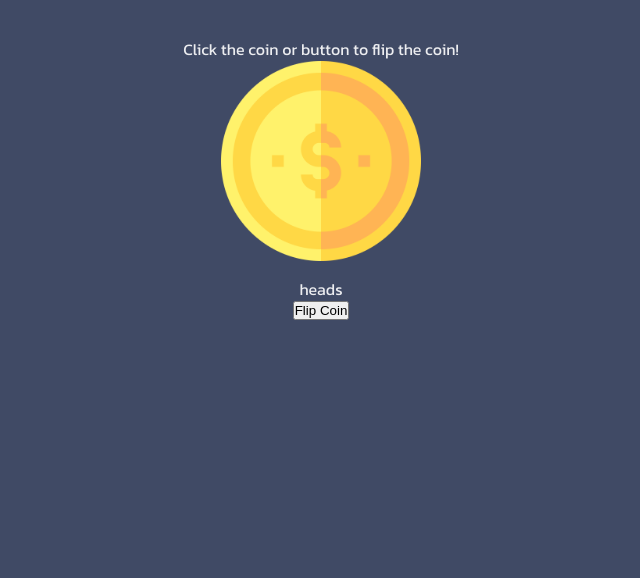
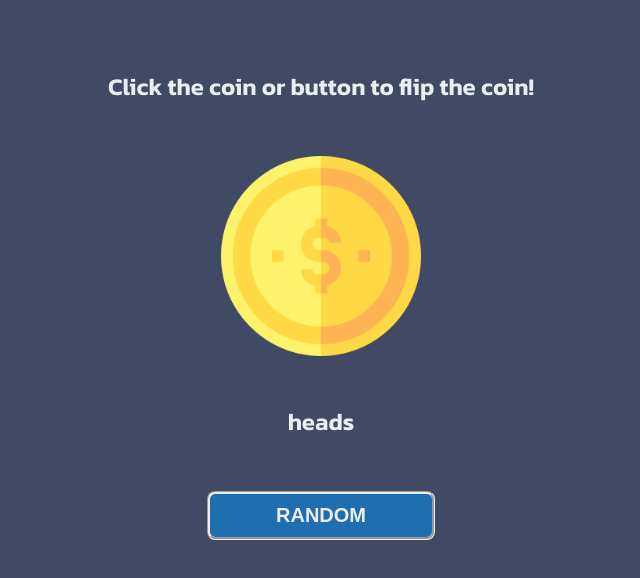
Before and after one commit to Codeable-Fundamentals/flip-coin-proyect, a website: page src/index.html in a window 1280 px wide. Shown: the part 138-716 px from the top of the page, without its empty margins (319-959 px from the left). Drawn offline with Linux system fonts and the light colour scheme.

Commit message:
updare html and css

```diff
--- a/src/index.html
+++ b/src/index.html
@@ -5,6 +5,7 @@
     <meta name="viewport" content="width=device-width, initial-scale=1.0" />
     <title>Flip de Coin Project</title>
     <link rel="stylesheet" href="./styles.css" />
+    <script defer src="./index.js"></script>
   </head>
   <body>
     <main>
@@ -18,7 +19,7 @@
       />
       <p class="result" id="result">heads</p>
 
-      <button class="flip-button" id="flip-button">Flip Coin</button>
+      <button class="flip-button" id="flip-button">random</button>
     </main>
   </body>
 </html>
--- /dev/null
+++ b/src/index.js
@@ -0,0 +1,11 @@
+const button = document.getElementById("flip-button");
+
+const result = document.getElementById("result");
+
+function flipTheCoin() {
+  const textResult = Math.random() < 0.5 ? "Heads" : "Tails";
+
+  result.textContent = textResult;
+}
+
+button.addEventListener("click", flipTheCoin);
--- a/src/styles.css
+++ b/src/styles.css
@@ -1,4 +1,10 @@
 @import url("https://fonts.googleapis.com/css2?family=Kanit:ital,wght@0,100;0,200;0,300;0,400;0,500;0,600;0,700;0,800;0,900;1,100;1,200;1,300;1,400;1,500;1,600;1,700;1,800;1,900&display=swap");
+
+:root {
+  --color-primary: #1F6FB0;
+  --color-text: #ecedf0;
+  --color-background: #404a65;
+}
 
 *,
 *::after,
@@ -10,8 +16,8 @@
 
 body {
   font-family: "Kanit", sans-serif;
-  background-color: #404A65;
-  color: #ECEDF0;
+  background-color: var(--color-background);
+  color: var(--color-text);
 }
 
 main {
@@ -19,6 +25,7 @@ main {
   flex-direction: column;
   align-items: center;
   margin: 0px 70px;
+  gap: 2rem;
 }
 .title {
   font-size: 4rem;
@@ -32,3 +39,23 @@ main {
   object-fit: cover;
   margin-bottom: 16px;
 }
+
+.result , .description {
+  font-size: 1.5rem;
+  font-weight: 600;
+  margin-bottom: 20px;
+}
+
+.flip-button {
+  padding: 10px 20px;
+  font-size: 1.25rem;
+  font-weight: 600;
+  color: var(--color-text);
+  background-color: var(--color-primary);
+  border: none;
+  border-radius: 8px;
+  cursor: pointer;
+  text-transform: uppercase;
+  width: 20%;
+  border-style: groove;
+}
```
